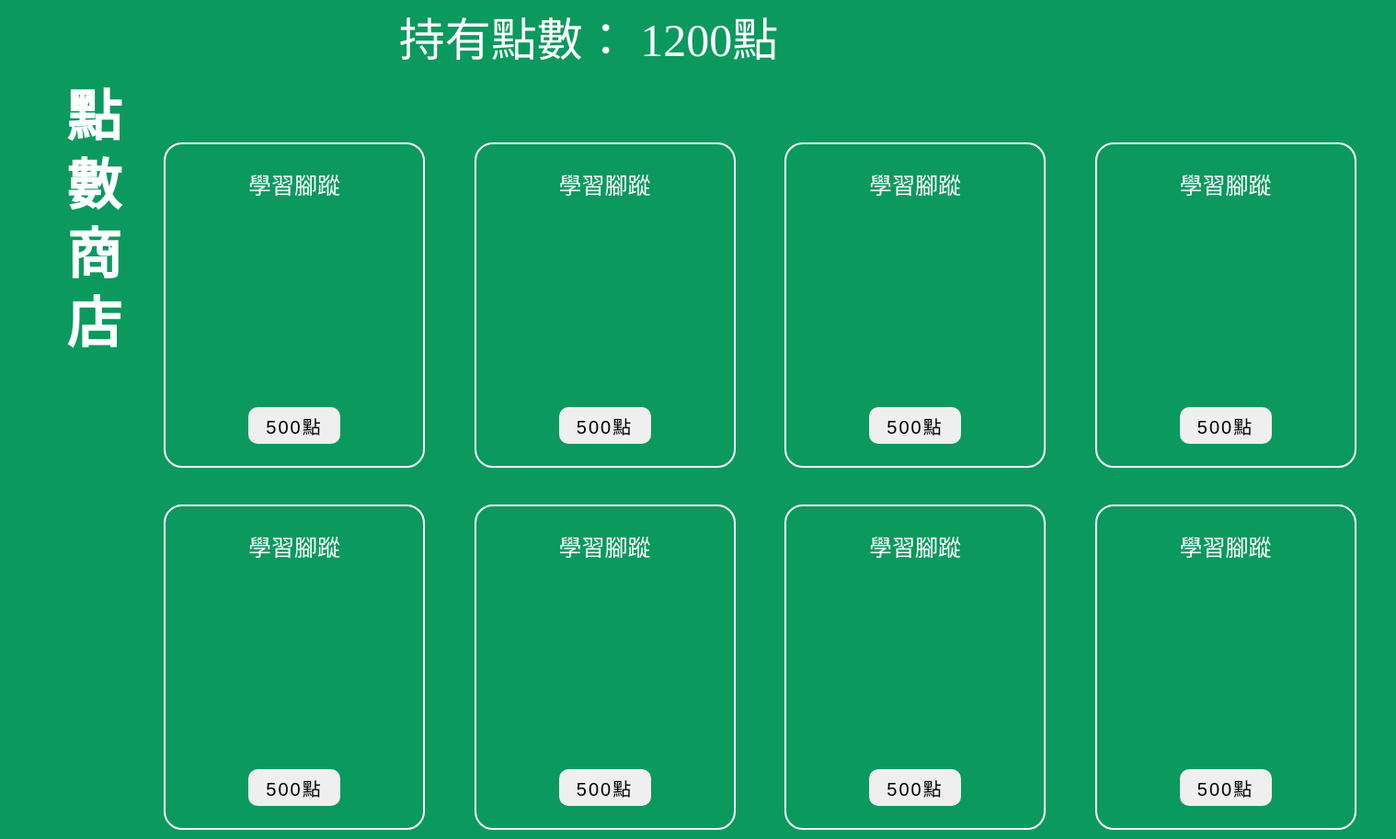
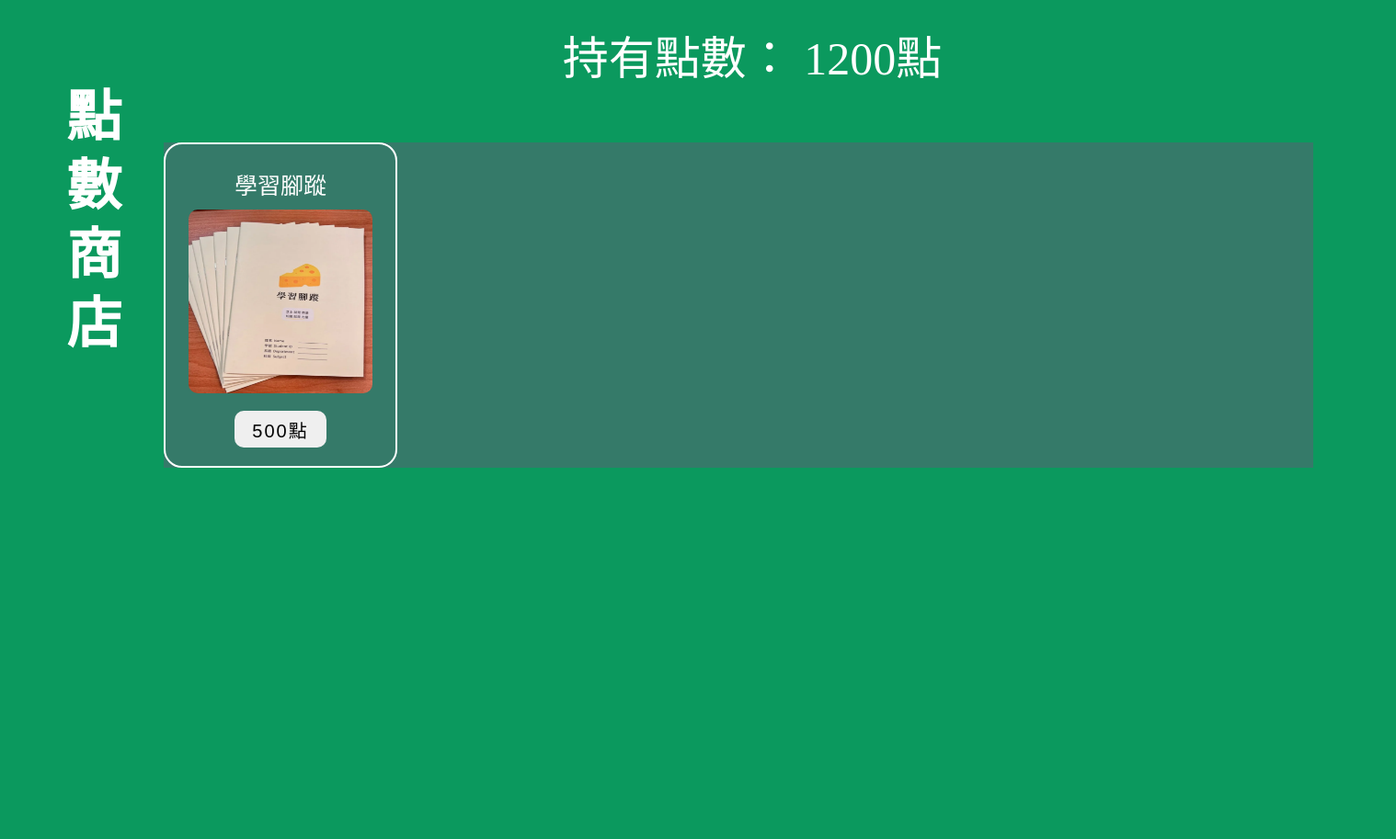
Before and after one commit to krank0000/green_account, a plain HTML site: page page/shop.html in a window 1280 px wide. Shown: the part 115-1028 px from the top of the page at 92% size, 1518 px wide, since content can reach past the window. After the commit the page ends 800 px from the top, so only its background shows below. Drawn offline with Linux system fonts and the light colour scheme.

Commit message:
img bugggg

```diff
--- a/asset/css/nav.css
+++ b/asset/css/nav.css
@@ -23,12 +23,12 @@
     left: 10px;
 }
 
-a:link{
+#title a:link{
     text-decoration: none;
 
 }
 
-a h1{
+#title a h1{
     position: relative;
     left: 20px;
     width: 190px;
@@ -38,19 +38,19 @@ a h1{
 }
 
 
-a h1:hover{
+#title a h1:hover{
     transform: scale(1.1,1.1);
     transition: all 1s ease-out;
 }
 
-img{
+#nav_img{
     position: absolute;
     float: right;
     width: 140px;
     left: 1340px;top: 0px;
 }
 
-img:hover{
+#nav_img:hover{
     transform: scale(1.1,1.1);
     transition: all 1s ease-out;
 }
--- a/asset/css/shop.css
+++ b/asset/css/shop.css
@@ -3,30 +3,35 @@
     top: 110px; left: -35px;
 }
 
-.goods_aera{
+section.goods_aera{
     display: flex;
-    width: 1350px;
+    width: 1250px;
     margin-top: 20px;
+    background-color: rgb(53, 122, 105);
+
 }
 
-.goods{
-    width: 280px;height: 350px;
+div.goods{
+    width: 250px;height: 350px;
     text-align: center;
     border: white 2px solid;
     border-radius: 20px;
+    overflow: hidden;
+    display: run-in;
 }
 
-.goods p{
+div.goods p{
     font-family: "微軟正黑體";
     font-size: 25px;
 
 }
 
-.goods_img{
+div.goods img{
     width: 200px;height: 200px;
-    margin: auto;
+
     border-radius: 10px;
     position: relative;top: -15px;
+
 }
 
 .goods_btn{
@@ -56,7 +61,7 @@
 
 /***/
 #have{
-    position: relative;top: 80px;
+    position: relative;top: 10px;
     text-align: center;
     font-size: 50px;
     padding-bottom: 50px;
--- a/page/nav.html
+++ b/page/nav.html
@@ -36,7 +36,7 @@
                 </a>
             </div>
             <a href="../page/user.html" target="_top">
-                <img src="../asset/img/user.png" alt="">
+                <img src="../asset/img/user.png" alt="" id="nav_img">
             </a>
         </div>
     </div>
--- a/page/shop.html
+++ b/page/shop.html
@@ -23,86 +23,21 @@
         <aside id="main_title">
             <h1>點數商店</h1>
         </aside>
+        <aside id="main_body">
             <div id="have">
                 <p>持有點數：</p>
                 <p>1200點</p>
             </div>
             <section class="goods_aera">
-            <aside id="main_body">
                 <div class="goods">
                     <p>學習腳蹤</p>
-                    <div class="goods_img">
-                        <img src="" alt="">
-                    </div>
+                    <img src="../asset/img/book.png" alt="">
                     <button type="submit" class="goods_btn" onclick="point()">500點</button>
                 </div>
+            </section>
+
         </aside>
-            <aside id="main_body">
-                <div class="goods">
-                    <p>學習腳蹤</p>
-                    <div class="goods_img">
-                        <img src="" alt="">
-                    </div>
-                    <button type="submit" class="goods_btn" onclick="point()">500點</button>
-                </div>
-            </aside>
-            <aside id="main_body">
-                <div class="goods">
-                    <p>學習腳蹤</p>
-                    <div class="goods_img">
-                        <img src="" alt="">
-                    </div>
-                    <button type="submit" class="goods_btn" onclick="point()">500點</button>
-                </div>
-            </aside>
-            <aside id="main_body">
-                <div class="goods">
-                    <p>學習腳蹤</p>
-                    <div class="goods_img">
-                        <img src="" alt="">
-                    </div>
-                    <button type="submit" class="goods_btn" onclick="point()">500點</button>
-                </div>
-            </aside>
-        </section>
-        <section class="goods_aera">
-            <aside id="main_body">
-                <div class="goods">
-                    <p>學習腳蹤</p>
-                    <div class="goods_img">
-                        <img src="" alt="">
-                    </div>
-                    <button type="submit" class="goods_btn" onclick="point()">500點</button>
-                </div>
-            </aside>
-            <aside id="main_body">
-                <div class="goods">
-                    <p>學習腳蹤</p>
-                    <div class="goods_img">
-                        <img src="" alt="">
-                    </div>
-                    <button type="submit" class="goods_btn" onclick="point()">500點</button>
-                </div>
-            </aside>
-            <aside id="main_body">
-                <div class="goods">
-                    <p>學習腳蹤</p>
-                    <div class="goods_img">
-                        <img src="" alt="">
-                    </div>
-                    <button type="submit" class="goods_btn" onclick="point()">500點</button>
-                </div>
-            </aside>
-            <aside id="main_body">
-                <div class="goods">
-                    <p>學習腳蹤</p>
-                    <div class="goods_img">
-                        <img src="" alt="">
-                    </div>
-                    <button type="submit" class="goods_btn" onclick="point()">500點</button>
-                </div>
-            </aside>
-        </section>
+
 
     </main>
     <footer></footer>
```
Also changed, not shown: asset/img/book.png (added). Lines whose indentation alone changed are shown as unchanged.
